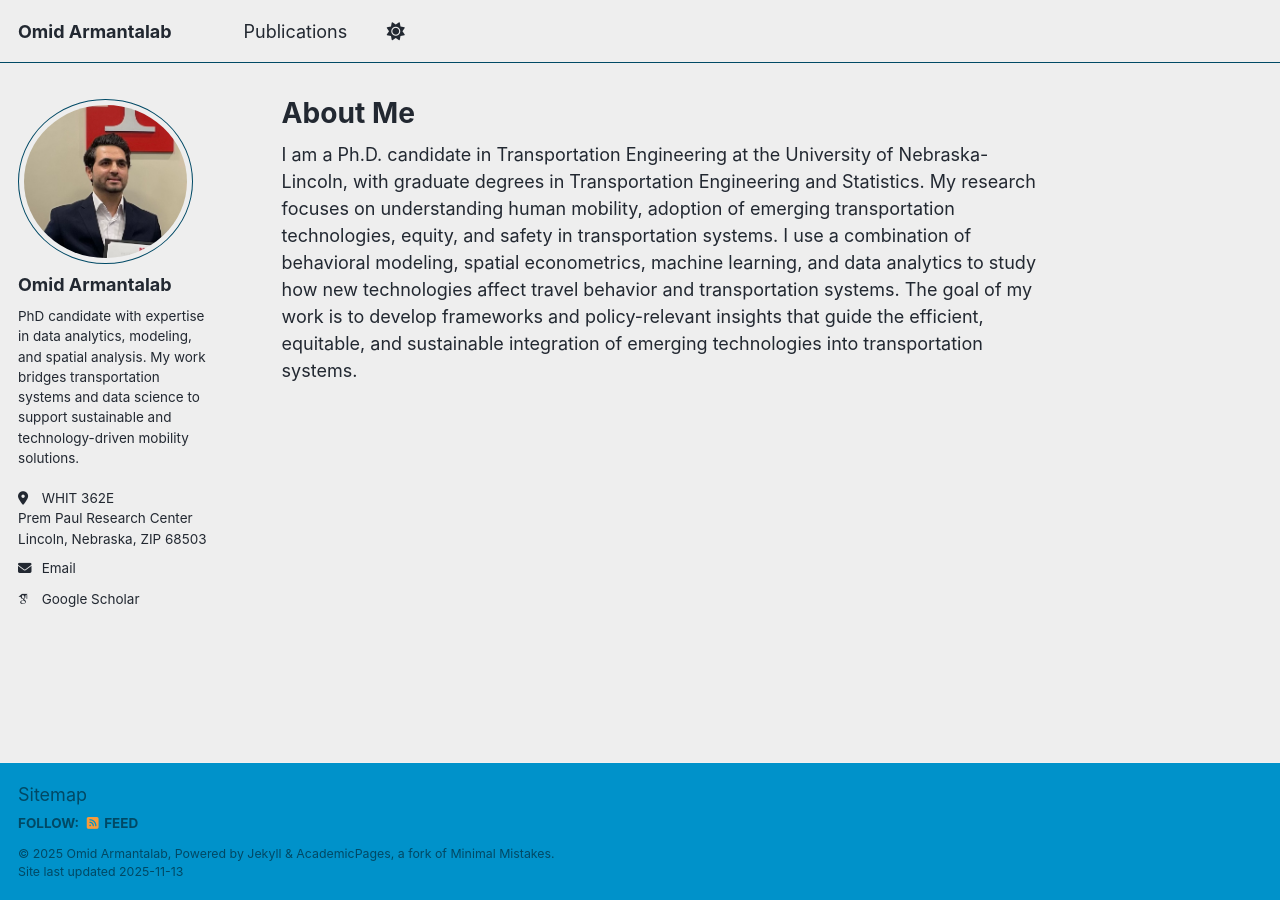
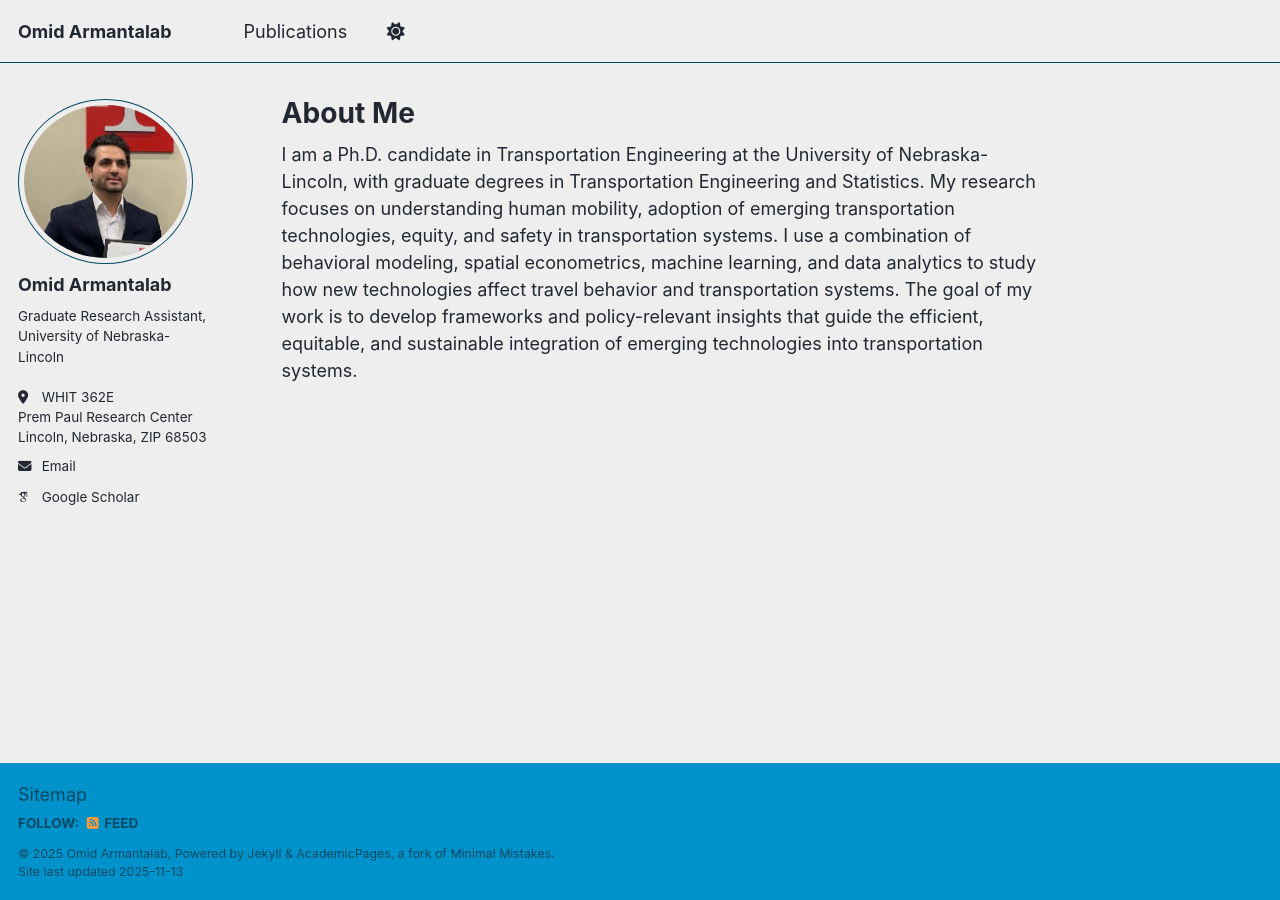
Before and after one commit to oarmantalab/oarmantalab.github.io, a Jekyll site: the page built from _pages/about.md, in a window 1280 px wide. Built offline with Jekyll 4.4.1, drawn with Linux system fonts in a browser that asks for light colours; some web fonts are replaced; a script that is not in the unit is left out.

Commit message:
Update _config.yml

```diff
--- a/_config.yml
+++ b/_config.yml
@@ -26,7 +26,7 @@ author:
   avatar           : "profile.jpg"
   name             : "Omid Armantalab"
   pronouns         : # example: "she/her"
-  bio              : "PhD candidate with expertise in data analytics, modeling, and spatial analysis. My work bridges transportation systems and data science to support sustainable and technology-driven mobility solutions."
+  bio              : "Graduate Research Assistant, University of Nebraska-Lincoln"
   location         : "WHIT 362E<br>Prem Paul Research Center<br>Lincoln, Nebraska, ZIP 68503"
   employer         : #"Red Brick University"
   uri              : # URL
```
